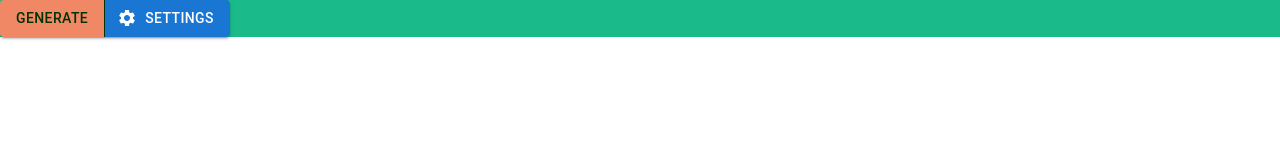
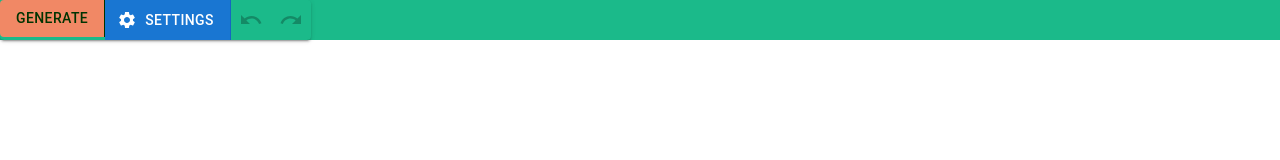
Before and after one commit to josh-W42/ShadeShift, a React (Vite) app in the folder client/: page / in a window 1280 px wide. Shown: the top 160 px of the page. Built offline with nearby package versions, Linux system fonts and the light colour scheme.

Commit message:
Implementing History class for palette generation

```diff
--- a/client/src/components/TopNavBar/component.tsx
+++ b/client/src/components/TopNavBar/component.tsx
@@ -2,22 +2,32 @@ import { FunctionComponent } from 'react';
 import { Theme } from '../../utils';
 import { Link } from 'react-router-dom';
 import { PaletteGenModal } from '../PaletteGenModal';
-import { Button, ButtonGroup } from '@mui/material';
+import { Button, ButtonGroup, IconButton, Tooltip } from '@mui/material';
+import UndoIcon from '@mui/icons-material/Undo';
+import RedoIcon from '@mui/icons-material/Redo';
+import { History } from '../../classes';
 
 interface Props {
   theme: Theme;
   genUrl: string;
+  handleUndo: (current: string) => void;
+  handleRedo: (current: string) => void;
 }
 
 export const TopNavBarComponent: FunctionComponent<Props> = ({
   theme,
   genUrl,
+  handleUndo,
+  handleRedo,
 }) => {
   return (
     <div id="topNavBar" style={{ backgroundColor: theme.primary }}>
       <ButtonGroup variant="contained">
         <Link to={genUrl}>
           <Button
+            onClick={() => {
+              History.save(window.location.pathname);
+            }}
             style={{
               background: theme.tertiary,
               color: theme.darker,
@@ -28,6 +38,24 @@ export const TopNavBarComponent: FunctionComponent<Props> = ({
           </Button>
         </Link>
         <PaletteGenModal />
+        <Tooltip title="Undo">
+          <IconButton
+            aria-label="undo"
+            disabled={!History.canGoBack()}
+            onClick={() => handleUndo(window.location.pathname)}
+          >
+            <UndoIcon />
+          </IconButton>
+        </Tooltip>
+        <Tooltip title="Redo">
+          <IconButton
+            aria-label="redo"
+            disabled={!History.canGoForward()}
+            onClick={() => handleRedo(window.location.pathname)}
+          >
+            <RedoIcon />
+          </IconButton>
+        </Tooltip>
       </ButtonGroup>
     </div>
   );
--- a/client/src/components/TopNavBar/container.tsx
+++ b/client/src/components/TopNavBar/container.tsx
@@ -1,9 +1,12 @@
 import { FunctionComponent, useContext } from 'react';
 import { TopNavBarComponent } from './component';
 import { Context } from '../../utils';
+import { History } from '../../classes';
+import { useNavigate } from 'react-router-dom';
 
 export const TopNavBar: FunctionComponent = () => {
   const { theme, genConfig } = useContext(Context);
+  const navigate = useNavigate();
 
   const genQuery = [...Object.entries(genConfig.value)]
     .map(([key, value]) => {
@@ -12,5 +15,22 @@ export const TopNavBar: FunctionComponent = () => {
     .join('&');
   const genUrl = 'generate?' + genQuery;
 
-  return <TopNavBarComponent theme={theme.value} genUrl={genUrl} />;
+  const handleUndo = (current: string) => {
+    const last = History.goBack(current);
+    navigate(last);
+  };
+
+  const handleRedo = (current: string) => {
+    const next = History.goForward(current);
+    navigate(next);
+  };
+
+  return (
+    <TopNavBarComponent
+      theme={theme.value}
+      genUrl={genUrl}
+      handleUndo={handleUndo}
+      handleRedo={handleRedo}
+    />
+  );
 };
--- a/client/src/routes/Palette/container.tsx
+++ b/client/src/routes/Palette/container.tsx
@@ -3,6 +3,7 @@ import { PalettePageComponent } from './component';
 import { useNavigate, useParams } from 'react-router-dom';
 import Color from 'color';
 import { generatePalette, parseGenerateQuery } from '../../utils';
+import { History } from '../../classes';
 
 export const PalettePage: FunctionComponent = () => {
   const { sequence } = useParams();
@@ -26,6 +27,7 @@ export const PalettePage: FunctionComponent = () => {
       }
 
       navigate(`/${newSequence.join('-')}`);
+      History.empty();
       return;
     }
 
```
